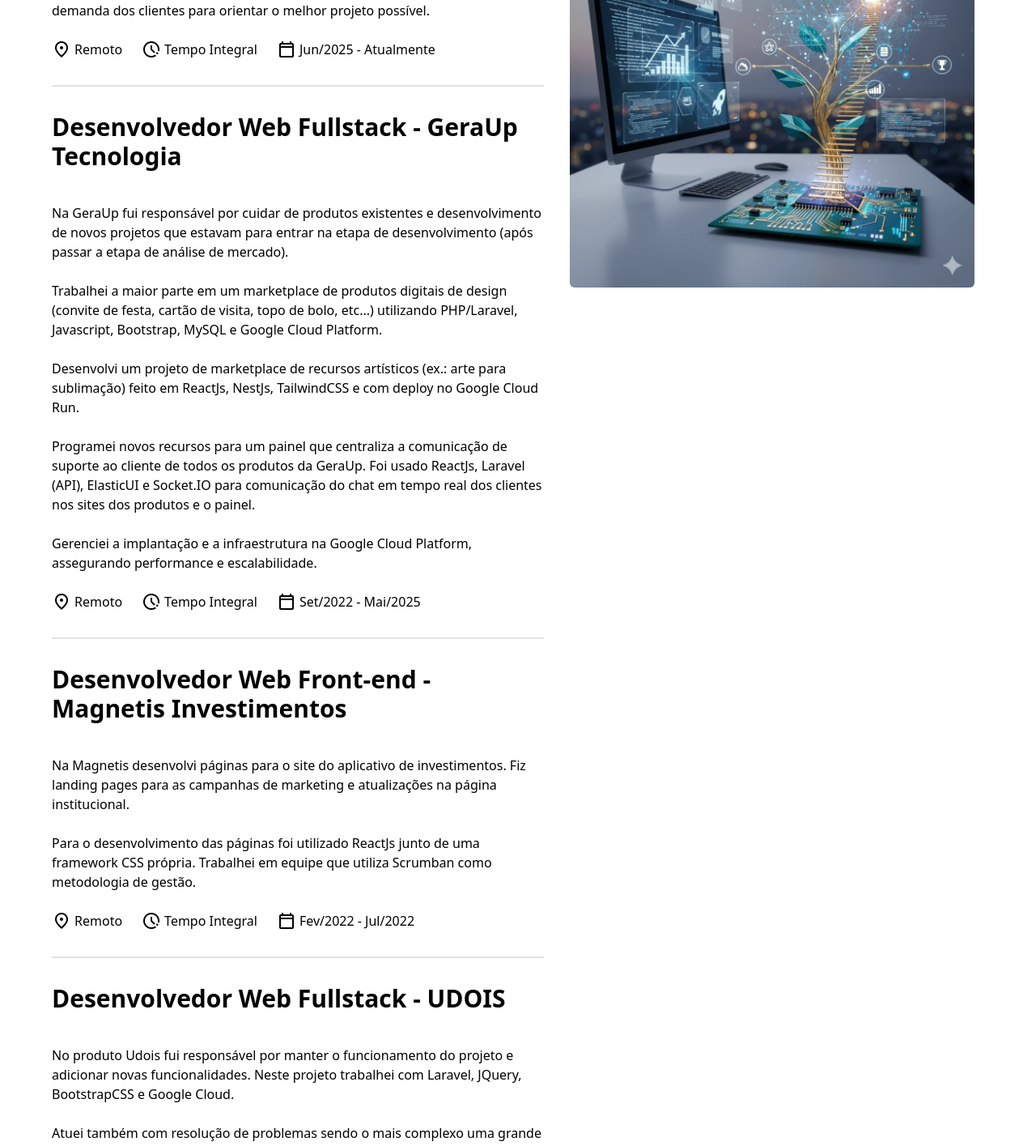
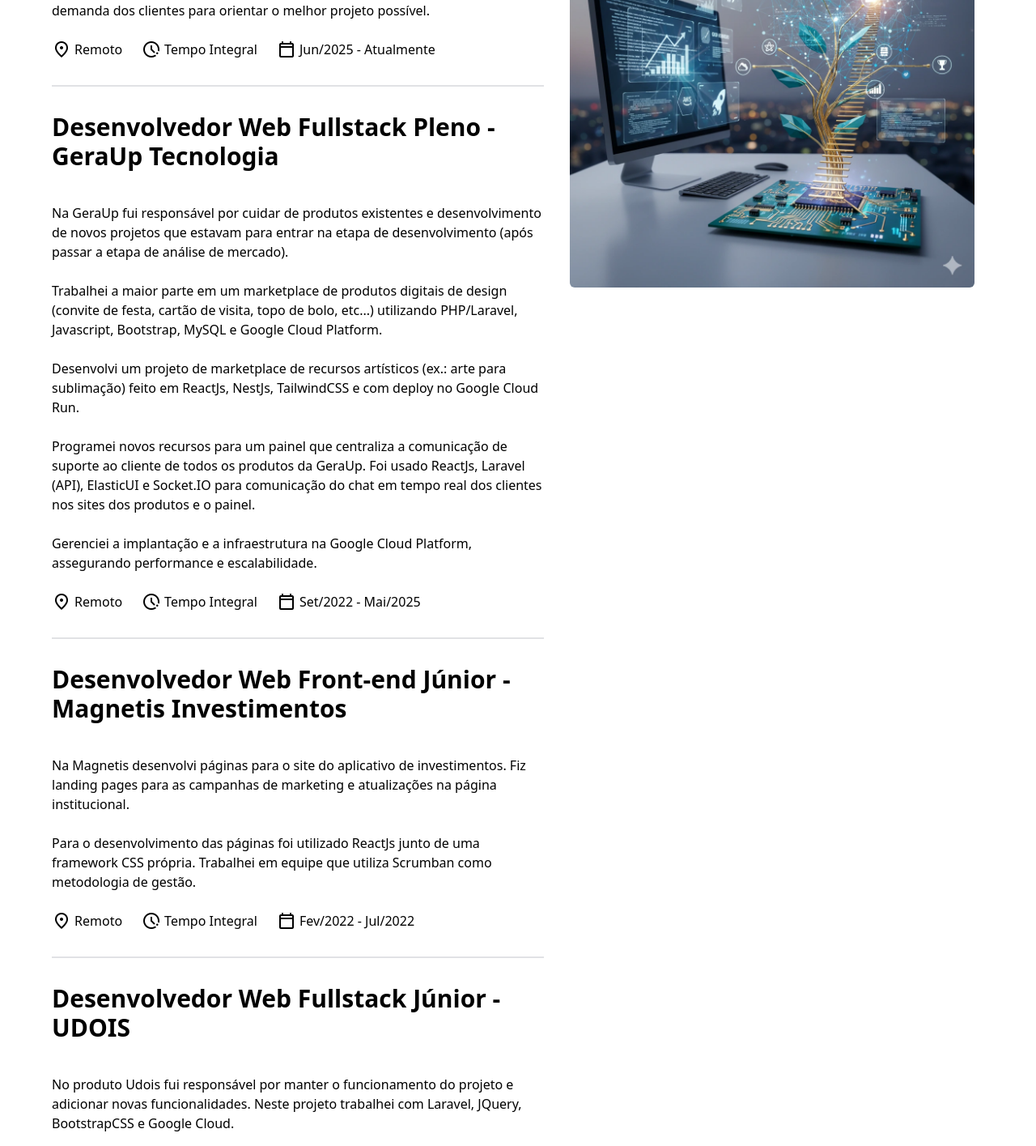
Before and after one commit to matheussilva2/Portfolio, an Angular app: page / in a window 1280 px wide. Shown: the part 2700-4115 px from the top of the page at 81% size. Built offline with nearby package versions, Linux system fonts and the light colour scheme.

Commit message:
feat: added professional level to experiences

```diff
--- a/src/app/core/constants/experiences.ts
+++ b/src/app/core/constants/experiences.ts
@@ -15,7 +15,7 @@ export const EXPERIENCES: Experience[] = [
         date: "Jun/2025 - Atualmente"
     },
     {
-        title: "Desenvolvedor Web Fullstack - GeraUp Tecnologia",
+        title: "Desenvolvedor Web Fullstack Pleno - GeraUp Tecnologia",
             description: `
                 Na GeraUp fui responsável por cuidar de produtos existentes e desenvolvimento de novos projetos que estavam para entrar na etapa de desenvolvimento (após passar a etapa de análise de mercado).
 
@@ -32,7 +32,7 @@ export const EXPERIENCES: Experience[] = [
         date: "Set/2022 - Mai/2025"
     },
     {
-        title: "Desenvolvedor Web Front-end - Magnetis Investimentos",
+        title: "Desenvolvedor Web Front-end Júnior - Magnetis Investimentos",
         description: `
             Na Magnetis desenvolvi páginas para o site do aplicativo de investimentos. Fiz landing pages para as campanhas de marketing e atualizações na página institucional.
 
@@ -43,7 +43,7 @@ export const EXPERIENCES: Experience[] = [
         date: "Fev/2022 - Jul/2022"
     },
     {
-        title: "Desenvolvedor Web Fullstack - UDOIS",
+        title: "Desenvolvedor Web Fullstack Júnior - UDOIS",
         description: `
             No produto Udois fui responsável por manter o funcionamento do projeto e adicionar novas funcionalidades. Neste projeto trabalhei com Laravel, JQuery, BootstrapCSS e Google Cloud.
 
```
